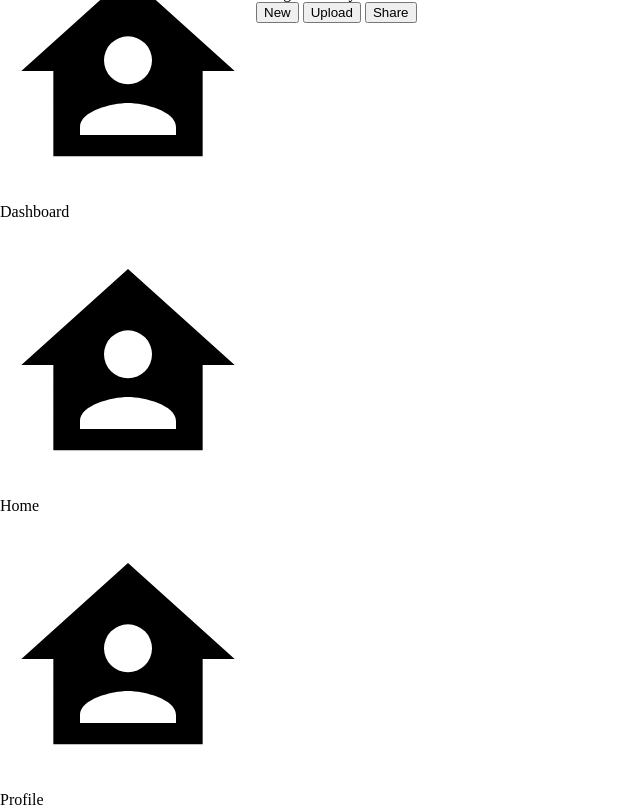
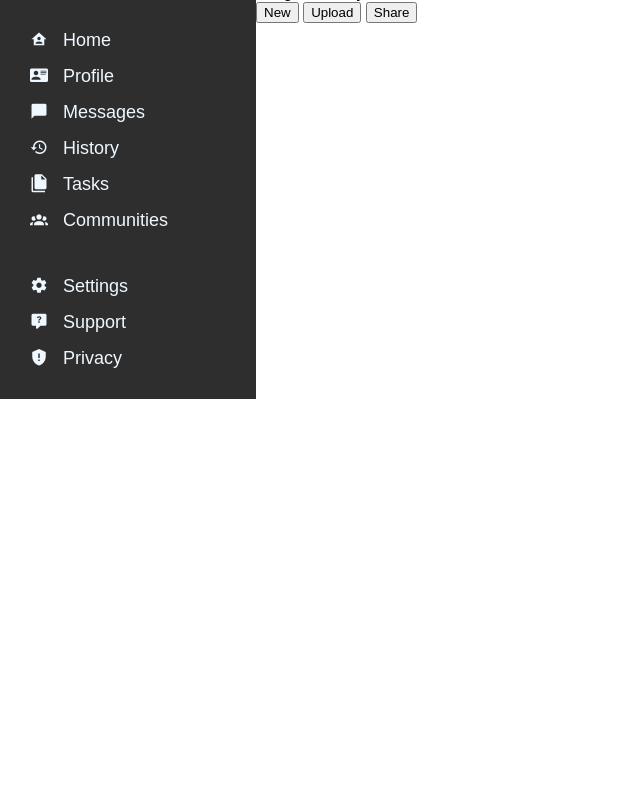
Before and after one commit to nathanielshuster/odin-admin-dashboard, a plain HTML site: page index.html in a window 1280 px wide. Shown: the part 73-883 px from the top of the page, without its empty margins (0-640 px from the left). After the commit the page ends 800 px from the top, so only its background shows below. Drawn offline with Linux system fonts and the light colour scheme.

Commit message:
Rebuild sidebar and style

```diff
--- a/index.html
+++ b/index.html
@@ -5,62 +5,12 @@
   <meta http-equiv="X-UA-Compatible" content="IE=edge">
   <meta name="viewport" content="width=device-width, initial-scale=1.0">
   <link rel="stylesheet" href="./styles.css">
-  <link href="https://fonts.googleapis.com/icon?family=Material+Icons|Material+Icons+Outlined" rel="stylesheet" />
+  <link href="https://cdn.jsdelivr.net/npm/@mdi/font@7.1.96/css/materialdesignicons.min.css" rel="stylesheet" />
   <title>Admin Dashboard</title>
 </head>
 <body>
-  <aside class="sidebar">
-
-  </aside>
-
   <div class="container">
-    <div class="sidebar">
-      <div class="link">
-        <p><img class="icon" src="./assets/home-account.svg">Dashboard</p>
-      </div>
-
-      <div class="main menu">
-        <div class="link">
-          <p><img class="icon" src="./assets/home-account.svg">Home</p>
-        </div>
-
-        <div class="link">
-          <p><img class="icon" src="./assets/home-account.svg">Profile</p>
-        </div>
-
-        <div class="link">
-          <p><img class="icon" src="./assets/home-account.svg">Messages</p>
-        </div>
-
-        <div class="link">
-          <p><img class="icon" src="./assets/home-account.svg">History</p>
-        </div>
-
-        <div class="link">
-          <p><img class="icon" src="./assets/home-account.svg">Tasks</p>
-        </div>
-
-        <div class="link">
-          <p><img class="icon" src="./assets/home-account.svg">Communities</p>
-        </div>
-      </div>
-
-      <div class="setting menu">
-        <div class="link">
-          <p><img class="icon" src="./assets/home-account.svg">Settings</p>
-        </div>
-
-        <div class="link">
-          <p><img class="icon" src="./assets/home-account.svg">Support</p>
-        </div>
-
-        <div class="link">
-          <p><img class="icon" src="./assets/home-account.svg">Privacy</p>
-        </div>
-      </div>
-    </div>
-
-    <div class="header">
+    <header class="header">
       <div class="search-bar">
         <input type="search">
       </div>
@@ -74,9 +24,43 @@
         <button>Upload</button>
         <button>Share</button>
       </div>
-    </div>
+    </header>
 
-    <div class="content-area">
+    <aside class="sidebar">
+      <a href="#" class="nav-link spacer logo">
+        <span class="mdi mdi-view-dashboard"></span>Dashboard
+      </a>
+      <a href="#" class="nav-link">
+        <span class="mdi mdi-home-account"></span>Home
+      </a>
+      <a href="#" class="nav-link">
+        <span class="mdi mdi-card-account-details"></span>Profile
+      </a>
+      <a href="#" class="nav-link">
+        <span class="mdi mdi-message"></span>Messages
+      </a>
+      <a href="#" class="nav-link">
+        <span class="mdi mdi-history"></span>History
+      </a>
+      <a href="#" class="nav-link">
+        <span class="mdi mdi-file-multiple"></span>Tasks
+      </a>
+      <a href="#" class="nav-link spacer">
+        <span class="mdi mdi-account-group"></span>Communities
+      </a>
+      <a href="#" class="nav-link">
+        <span class="mdi mdi-cog"></span>Settings
+      </a>
+      <a href="#" class="nav-link">
+        <span class="mdi mdi-comment-question"></span>Support
+      </a>
+      <a href="#" class="nav-link">
+        <span class="mdi mdi-shield-alert"></span>Privacy
+      </a>
+    </aside>
+  </div>
+
+    <!-- <div class="content-area">
       <div class="projects">
         <div class="card">
           <p class="title">Article Title</p>
@@ -121,7 +105,6 @@
           <p>Lorem ipsum dolor sit amet, consectetur adipiscing elit, sed do eiusmod tempor incididunt ut labore et dolore magna aliqua. Ut enim ad minim veniam, quis nostrud...</p>
         </div>
       </div>
-    </div>
-  </div>
+    </div> -->
 </body>
 </html>
--- a/styles.css
+++ b/styles.css
@@ -1,8 +1,43 @@
 body {
   margin: auto;
+  font-family: Arial, Helvetica, sans-serif;
 }
 
 .container {
   display: grid;
   grid-template-columns: 1fr 4fr;
 }
+
+.sidebar {
+  grid-column: 1/2;
+  grid-row: 1/3;
+
+  display: grid;
+  gap: 15px;
+  padding: 30px;
+  background-color: rgb(46, 46, 46);
+}
+
+.nav-link {
+  text-decoration: none;
+  font-size: 18px;
+  color: aliceblue;
+}
+
+.logo {
+  font-size: 24px;
+}
+
+.mdi {
+  margin-right: 15px;
+}
+
+.spacer {
+  margin-bottom: 30px;
+}
+
+.menu {
+  list-style: none;
+  margin: auto;
+  padding: 0;
+}
```
Also changed, not shown: assets/account-group.svg (deleted), assets/card-account-details.svg (deleted), assets/cog.svg (deleted), assets/comment-question.svg (deleted), assets/file-multiple.svg (deleted), assets/history.svg (deleted), assets/home-account.svg (deleted), assets/message.svg (deleted), assets/security.svg (deleted).
